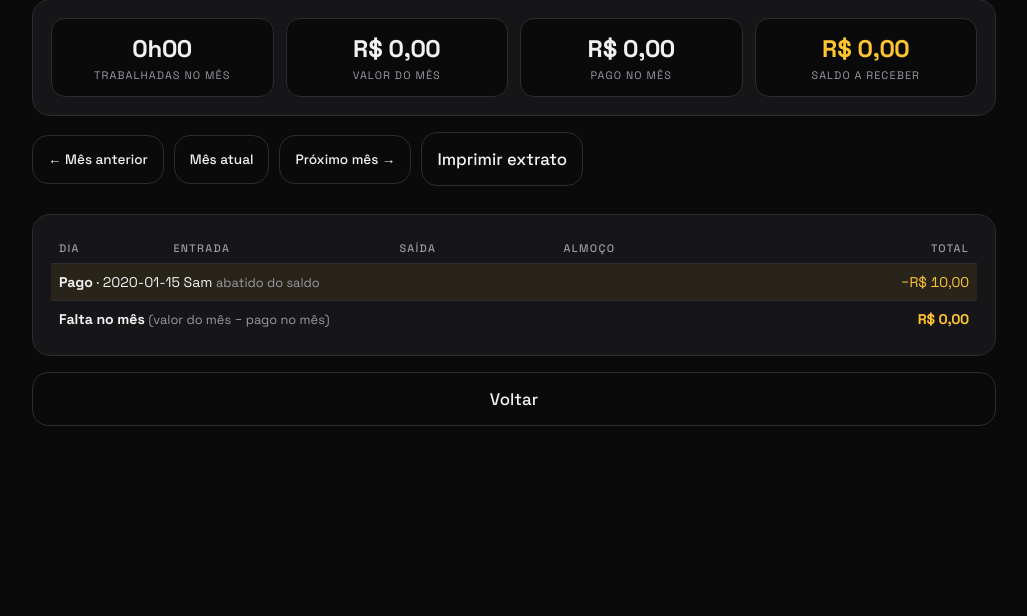
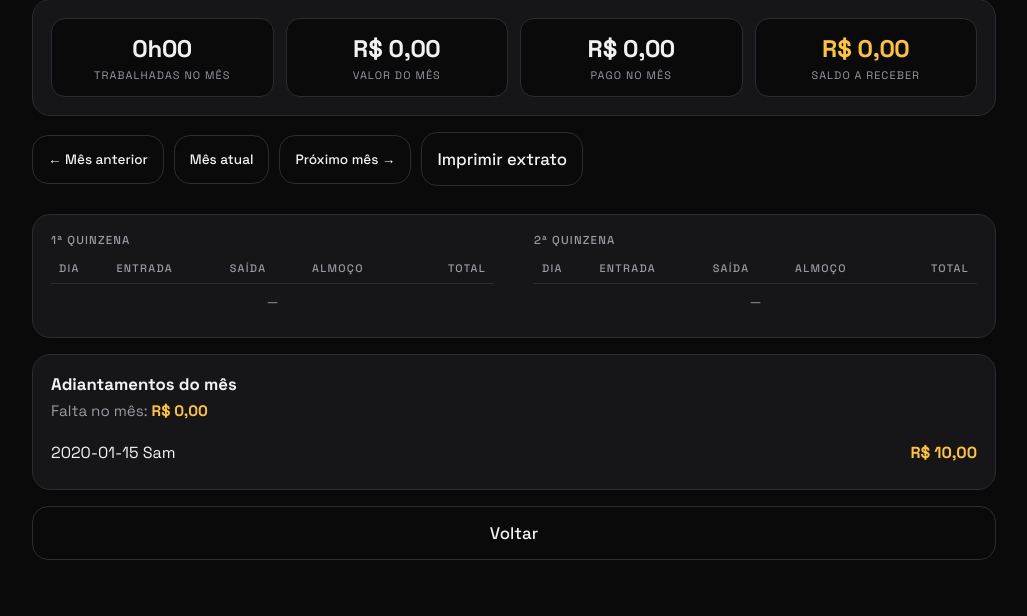
Before and after one commit to inksugar/ponto2-inksugar, a Flask app: template templates/mes.html in a window 1280 px wide. Shown: the part 253-869 px from the top of the page, without its empty margins (126-1153 px from the left). Before the commit the page ends 679 px from the top, so only its background shows below. Run offline with Flask 3, Linux system fonts and the light colour scheme; the template is opened without the code that fills it: most values are stand-ins (such as "Sample title", 1, 10 or a date in 2020); grey boxes marked "Sample" are stand-in pictures; some libraries are stand-ins or nearby versions.

Commit message:
Extrato volta a quinzenas + pagamentos em lista separada + adiantamento fixo
- mes.html: tabela dia-a-dia volta a ser duas quinzenas lado a lado (1-15 /
  16-fim), como o extrato original. Pagamentos saem de dentro da tabela e
  viram uma secao propria 'Adiantamentos do mes' embaixo, com data + valor
  editaveis linha a linha (admin) ou so leitura (funcionaria). 'Falta no
  mes' aparece como resumo dessa secao.
- funcionarios ganha adiantamento_fixo (R$): campo no Registro dos
  Funcionarios, ao lado do horario padrao (perto do bloco de valor da
  hora). Quando preenchido, /admin/adiantamentos usa esse valor como
  sugestao pronta no campo de lancamento -- sem ele, continua usando o
  calculo de ate 40h do valor/hora limitado ao saldo. Sempre editavel na
  hora de lancar.

Co-Authored-By: Claude Sonnet 5 <noreply@anthropic.com>

```diff
--- a/app.py
+++ b/app.py
@@ -101,6 +101,7 @@ def init_db():
             ALTER TABLE funcionarios ADD COLUMN IF NOT EXISTS entrada_padrao TIME;
             ALTER TABLE funcionarios ADD COLUMN IF NOT EXISTS saida_padrao TIME;
             ALTER TABLE funcionarios ADD COLUMN IF NOT EXISTS almoco_padrao_min INTEGER NOT NULL DEFAULT 0;
+            ALTER TABLE funcionarios ADD COLUMN IF NOT EXISTS adiantamento_fixo NUMERIC(10,2) NOT NULL DEFAULT 0;
             ALTER TABLE adiantamentos ADD COLUMN IF NOT EXISTS valor_pago NUMERIC(10,2);
             ALTER TABLE adiantamentos ALTER COLUMN minutos DROP NOT NULL;
             ALTER TABLE adiantamentos ALTER COLUMN minutos DROP DEFAULT;
@@ -395,7 +396,15 @@ def mes_pessoa(fid):
     atual = (ano == hj.year and mes == hj.month)
     nome_mes = f"{MESES[mes - 1]} de {ano}"
 
-    return render_template("mes.html", f=f, eventos=eventos, ini=ini, fim=fim, nome_mes=nome_mes,
+    # de volta ao formato em quinzenas (1-15 / 16-fim) lado a lado — os
+    # pagamentos saem da tabela de dias e viram uma lista à parte, embaixo
+    trabalho_eventos = [e for e in eventos if e["tipo"] == "trabalho"]
+    primeira = [e for e in trabalho_eventos if e["data"].day <= 15]
+    segunda = [e for e in trabalho_eventos if e["data"].day > 15]
+    pagamentos = [e for e in eventos if e["tipo"] == "adiantamento"]
+
+    return render_template("mes.html", f=f, primeira=primeira, segunda=segunda, pagamentos=pagamentos,
+                           n_trabalho=len(trabalho_eventos), ini=ini, fim=fim, nome_mes=nome_mes,
                            trabalhadas=trabalhadas, valor_trabalhado=valor_trabalhado,
                            valor_pago=valor_pago, falta_mes=falta_mes, saldo=saldo,
                            ano=ano, mes=mes, atual=atual, is_admin=bool(session.get("admin")),
@@ -528,26 +537,30 @@ def salvar_funcionario():
         almoco_padrao_min = max(0, min(240, int(request.form.get("almoco_padrao_min") or 0)))
     except ValueError:
         almoco_padrao_min = 0
+    adiantamento_fixo = dinheiro(request.form.get("adiantamento_fixo"))
     with db() as conn, conn.cursor() as cur:
         if fid:
             if foto:
                 cur.execute("""UPDATE funcionarios SET nome=%s,cargo=%s,hibrido=%s,
                                aparece_no_ponto=%s,arquivado=%s,foto=%s,
-                               entrada_padrao=%s,saida_padrao=%s,almoco_padrao_min=%s WHERE id=%s""",
+                               entrada_padrao=%s,saida_padrao=%s,almoco_padrao_min=%s,
+                               adiantamento_fixo=%s WHERE id=%s""",
                             (nome, cargo, hibrido, aparece_no_ponto, arquivado, foto,
-                             entrada_padrao, saida_padrao, almoco_padrao_min, fid))
+                             entrada_padrao, saida_padrao, almoco_padrao_min, adiantamento_fixo, fid))
             else:
                 cur.execute("""UPDATE funcionarios SET nome=%s,cargo=%s,hibrido=%s,
                                aparece_no_ponto=%s,arquivado=%s,
-                               entrada_padrao=%s,saida_padrao=%s,almoco_padrao_min=%s WHERE id=%s""",
+                               entrada_padrao=%s,saida_padrao=%s,almoco_padrao_min=%s,
+                               adiantamento_fixo=%s WHERE id=%s""",
                             (nome, cargo, hibrido, aparece_no_ponto, arquivado,
-                             entrada_padrao, saida_padrao, almoco_padrao_min, fid))
+                             entrada_padrao, saida_padrao, almoco_padrao_min, adiantamento_fixo, fid))
         else:
             cur.execute("""INSERT INTO funcionarios (nome,cargo,hibrido,foto,
-                           aparece_no_ponto,arquivado,entrada_padrao,saida_padrao,almoco_padrao_min)
-                           VALUES (%s,%s,%s,%s,%s,%s,%s,%s,%s) RETURNING id""",
+                           aparece_no_ponto,arquivado,entrada_padrao,saida_padrao,almoco_padrao_min,
+                           adiantamento_fixo)
+                           VALUES (%s,%s,%s,%s,%s,%s,%s,%s,%s,%s) RETURNING id""",
                         (nome, cargo, hibrido, foto, aparece_no_ponto, arquivado,
-                         entrada_padrao, saida_padrao, almoco_padrao_min))
+                         entrada_padrao, saida_padrao, almoco_padrao_min, adiantamento_fixo))
             fid = cur.fetchone()[0]
     return redirect(url_for("admin") + f"#f{fid}")
 
@@ -769,9 +782,13 @@ def adiantamentos():
         linhas = []
         for f in equipe:
             saldo = saldo_valor_ate(cur, f["id"], hj)
-            vh, vhh = taxa_em(cur, f["id"], hj)
-            teto_40h = round(40 * vh, 2)
-            sugestao = min(saldo, teto_40h) if saldo > 0 else 0
+            fixo = float(f["adiantamento_fixo"] or 0)
+            if fixo > 0:
+                sugestao = fixo
+            else:
+                vh, vhh = taxa_em(cur, f["id"], hj)
+                teto_40h = round(40 * vh, 2)
+                sugestao = min(saldo, teto_40h) if saldo > 0 else 0
             linhas.append({"f": f, "saldo": saldo, "sugestao": sugestao})
     return render_template("adiantamentos.html", linhas=linhas, hoje=hj)
 
--- a/templates/admin.html
+++ b/templates/admin.html
@@ -71,6 +71,11 @@
         <label>Almoço padrão (min)</label>
         <input name="almoco_padrao_min" type="number" min="0" max="240" step="5" value="{{ f.almoco_padrao_min or 0 }}">
         <p class="mini" style="margin:6px 0 0">Horário que ela deveria cumprir — só pra controle. Se ela não bater o ponto num dia, em "registros do mês" tem um atalho pra preencher esse dia com esse horário padrão.</p>
+      </div>
+      <div>
+        <label>Adiantamento fixo (R$)</label>
+        <input name="adiantamento_fixo" placeholder="Ex: 400,00" value="{{ ('%.2f'|format(f.adiantamento_fixo))|replace('.', ',') if f.adiantamento_fixo else '' }}">
+        <p class="mini" style="margin:6px 0 0">Valor padrão que ela recebe toda vez. Preenchido, ele já vem pronto no campo de valor quando você for lançar o pagamento — mas dá pra editar na hora.</p>
       </div>
     </div>
     <div class="barra" style="margin:14px 0 0">
--- a/templates/mes.html
+++ b/templates/mes.html
@@ -6,16 +6,16 @@
 {% block conteudo %}
 
 <style>
-  .adiantamento-row{background:rgba(255,197,49,.08)}
   .resumo-topo{grid-template-columns:repeat(4,1fr)}
   @media (max-width:560px){.resumo-topo{grid-template-columns:repeat(2,1fr)}}
-  @media print{
-    .resumo-topo .item{background:#fff!important;border-color:#999!important}
-    .adiantamento-row{background:#f2f2f2!important}
-  }
-  .extrato-edit input[type=time],.extrato-edit input[type=number]{padding:6px 7px;font-size:.85rem;width:auto}
-  .extrato-edit input[type=date]{padding:6px 7px;font-size:.85rem}
-  .linha-pago-edit{display:flex;gap:8px;align-items:center;flex-wrap:wrap;padding:2px 0}
+  @media print{ .resumo-topo .item{background:#fff!important;border-color:#999!important} }
+  .quinzenas{display:flex;gap:40px;flex-wrap:wrap}
+  .quinzena{flex:1;min-width:260px}
+  .quinzena h3{font-size:.72rem;letter-spacing:.1em;text-transform:uppercase;color:var(--fraco);
+    margin:0 0 6px;font-weight:500}
+  .extrato-edit input[type=time],.extrato-edit input[type=number]{padding:6px 7px;font-size:.85rem}
+  .linha-pago-edit{display:flex;gap:8px;align-items:center;flex-wrap:wrap;padding:8px 0;border-bottom:1px solid var(--linha)}
+  .linha-pago-edit:last-child{border-bottom:0}
 </style>
 
 <div class="card topo">
@@ -61,18 +61,17 @@
   <input type="hidden" name="funcionario_id" value="{{ f.id }}">
   <input type="hidden" name="ano" value="{{ ano }}">
   <input type="hidden" name="mes" value="{{ mes }}">
-  <input type="hidden" name="n" value="{{ eventos | selectattr('tipo','equalto','trabalho') | list | length }}">
+  <input type="hidden" name="n" value="{{ n_trabalho }}">
   <input type="hidden" name="voltar" value="/ponto2/ponto/{{ f.id }}/mes?ano={{ ano }}&mes={{ mes }}">
 </form>
 {% endif %}
 
-<div class="card {% if is_admin %}extrato-edit{% endif %}" style="overflow-x:auto">
+{% macro quinzena_tabela(titulo, evs) %}
+<div class="quinzena">
+  <h3>{{ titulo }}</h3>
   <table>
-    <tr>
-      <th>Dia</th><th>Entrada</th><th>Saída</th><th>Almoço</th><th class="num">Total</th>
-    </tr>
-    {% for e in eventos %}
-      {% if e.tipo == 'trabalho' %}
+    <tr><th>Dia</th><th>Entrada</th><th>Saída</th><th>Almoço</th><th class="num">Total</th></tr>
+    {% for e in evs %}
     <tr>
       <td>{{ e.data.strftime('%d/%m') }} {{ e.dia_semana[:3] }}{% if e.reg.local == 'home' %} <span class="mini">· home</span>{% endif %}
         {% if is_admin %}
@@ -84,7 +83,7 @@
       {% if is_admin %}
       <td><input form="pontosForm" type="time" name="entrada_{{ e.idx }}" value="{{ e.reg.entrada.strftime('%H:%M') if e.reg.entrada }}"></td>
       <td><input form="pontosForm" type="time" name="saida_{{ e.idx }}" value="{{ e.reg.saida.strftime('%H:%M') if e.reg.saida }}"></td>
-        <td><input form="pontosForm" type="number" min="0" max="240" step="5" name="almoco_{{ e.idx }}" value="{{ e.reg.almoco_min }}" style="width:60px"></td>
+      <td><input form="pontosForm" type="number" min="0" max="240" step="5" name="almoco_{{ e.idx }}" value="{{ e.reg.almoco_min }}" style="width:56px"></td>
       {% else %}
       <td>{{ e.reg.entrada.strftime('%H:%M') if e.reg.entrada else '—' }}</td>
       <td>{{ e.reg.saida.strftime('%H:%M') if e.reg.saida else '—' }}</td>
@@ -96,39 +95,48 @@
       </td>
     </tr>
     {% else %}
-      <tr class="adiantamento-row">
+    <tr><td colspan="5" class="mini" style="text-align:center">—</td></tr>
+    {% endfor %}
+  </table>
+</div>
+{% endmacro %}
+
+<div class="card {% if is_admin %}extrato-edit{% endif %}" style="overflow-x:auto">
+  <div class="quinzenas">
+    {{ quinzena_tabela('1ª quinzena', primeira) }}
+    {{ quinzena_tabela('2ª quinzena', segunda) }}
+  </div>
   {% if is_admin %}
-        <td colspan="5">
+  <button form="pontosForm" class="btn verde noprint" type="submit" style="margin-top:16px">Salvar horários do mês</button>
+  {% endif %}
+</div>
+
+<div class="card">
+  <h2>Adiantamentos do mês</h2>
+  <p class="sub" style="margin:-8px 0 14px">Falta no mês: <b style="color:var(--amarelo)">{{ brl(falta_mes) }}</b></p>
+  {% if pagamentos %}
+    {% for e in pagamentos %}
+      {% if is_admin %}
       <form method="post" action="/ponto2/admin/adiantamento/{{ e.reg.id }}" class="linha-pago-edit">
         <input type="hidden" name="voltar" value="/ponto2/ponto/{{ f.id }}/mes?ano={{ ano }}&mes={{ mes }}">
-            <b class="mini" style="color:var(--claro)">Pago</b>
         <input name="data" type="date" value="{{ e.reg.data }}">
         <span class="mini">R$</span>
-            <input name="valor" type="number" min="0" step="any" value="{{ e.valor }}" style="width:90px">
-            <input name="obs" value="{{ e.reg.obs or '' }}" placeholder="obs opcional" style="flex:1;min-width:100px">
-            <button class="btn claro" type="submit" style="width:auto;margin:0;padding:6px 10px">Salvar</button>
+        <input name="valor" type="number" min="0" step="any" value="{{ e.valor }}" style="width:100px">
+        <input name="obs" value="{{ e.reg.obs or '' }}" placeholder="obs opcional" style="flex:1;min-width:120px">
+        <button class="btn claro" type="submit" style="width:auto;margin:0;padding:8px 12px">Salvar</button>
         <button class="btn claro apaga" type="submit" formaction="/ponto2/admin/adiantamento/{{ e.reg.id }}/excluir"
-                    style="width:auto;margin:0;padding:6px 10px"
+                style="width:auto;margin:0;padding:8px 12px"
                 onclick="return confirm('Excluir este pagamento de {{ f.nome }}?')">Excluir</button>
       </form>
-        </td>
       {% else %}
-        <td colspan="4"><b>Pago</b> · {{ e.data.strftime('%d/%m') }} {{ e.dia_semana[:3] }}
-          <span class="mini">abatido do saldo</span></td>
-        <td class="num" style="color:var(--amarelo)">−{{ brl(e.valor) }}</td>
+      <div class="linha-pago-edit">
+        <span>{{ e.data.strftime('%d/%m') }} {{ e.dia_semana[:3] }}</span>
+        <b style="color:var(--amarelo);margin-left:auto">{{ brl(e.valor) }}</b>
+      </div>
       {% endif %}
-      </tr>
-      {% endif %}
+    {% endfor %}
   {% else %}
-    <tr><td colspan="5" class="mini" style="text-align:center">Nenhum registro neste mês.</td></tr>
-    {% endfor %}
-    <tr>
-      <td colspan="4"><b>Falta no mês</b> <span class="mini">(valor do mês − pago no mês)</span></td>
-      <td class="num" style="color:var(--amarelo);font-weight:700">{{ brl(falta_mes) }}</td>
-    </tr>
-  </table>
-  {% if is_admin %}
-  <button form="pontosForm" class="btn verde noprint" type="submit" style="margin-top:14px">Salvar horários do mês</button>
+  <p class="mini">Nenhum pagamento lançado neste mês.</p>
   {% endif %}
 </div>
 
```
Lines whose indentation alone changed are shown as unchanged.
